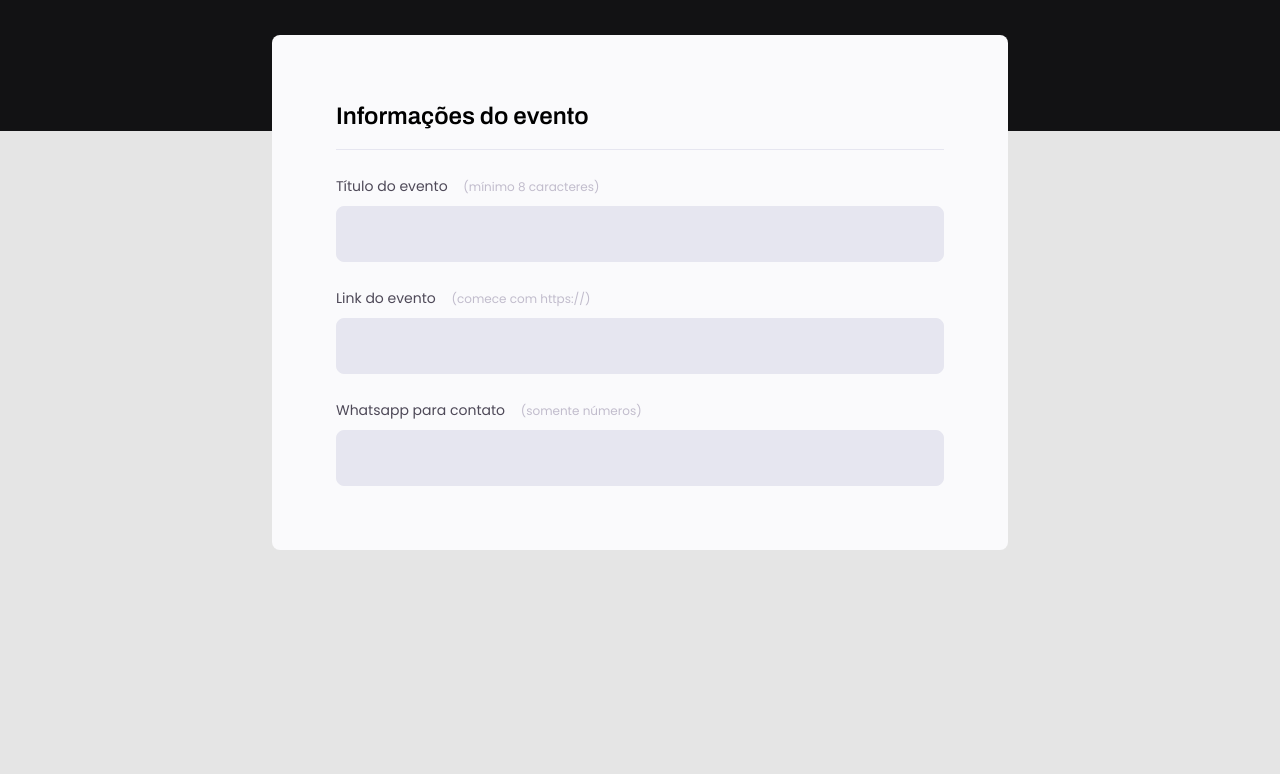
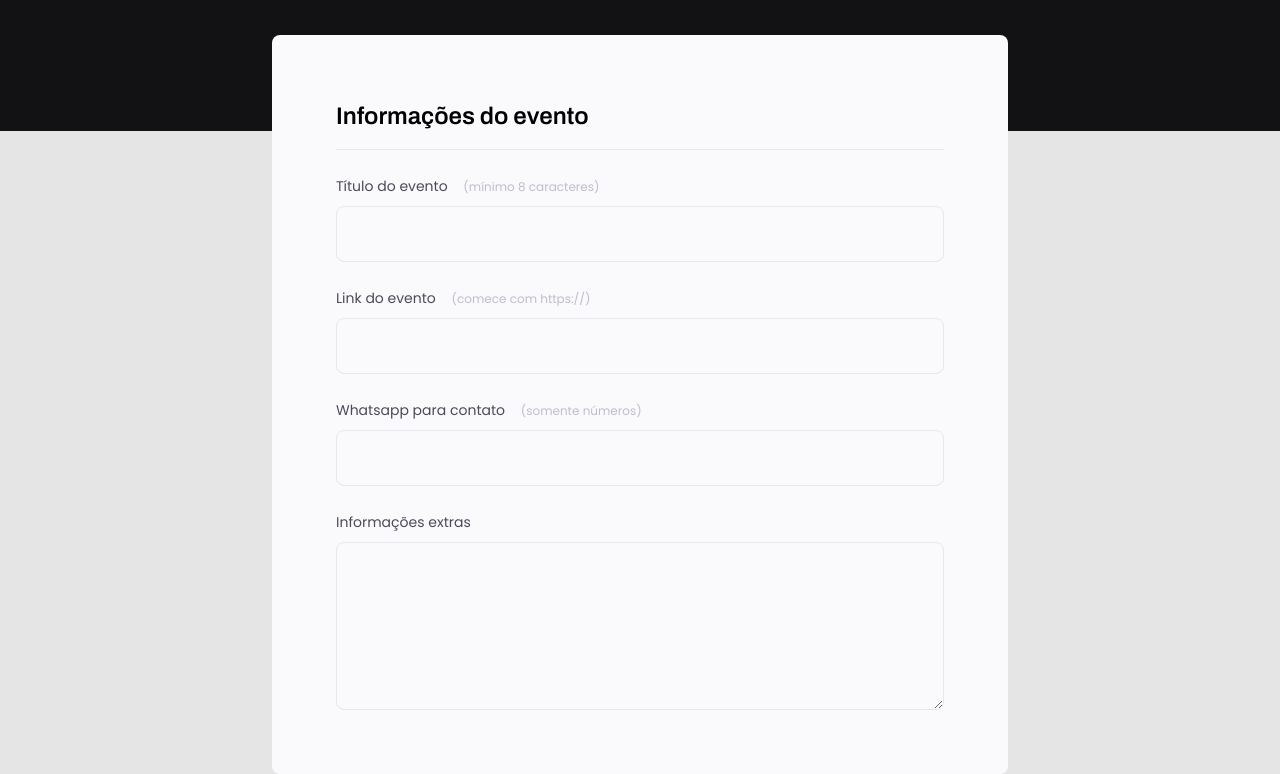
Before and after one commit to anacirqueira/Formulario_eventos, a plain HTML site: page index.html in a window 1280 px wide. Shown: the part 237-1011 px from the top of the page. Before the commit the page ends 800 px from the top, so only its background shows below. Drawn offline with Linux system fonts and the light colour scheme.

Commit message:
Ajuste textarea

```diff
--- a/index.html
+++ b/index.html
@@ -30,12 +30,17 @@
           </div>
           <div class="input-wrapper">
             <label for="event-link">Link do evento <span>(comece com https://)</span></label>
-            <input type="text" id="event-link" />
+            <input type="url" id="event-link" />
           </div>
           <div class="input-wrapper">
             <label for="event-whatsapp">Whatsapp para contato <span>(somente números)</span></label>
             <input type="number" id="event-whatsapp" />
           </div>
+          <div class="input-wrapper">
+            <label for="event-info">Informações extras </label>
+            <textarea id="event-info"></textarea>
+          </div>
+
         </div>
 
       </fieldset>
--- a/style.css
+++ b/style.css
@@ -99,8 +99,8 @@
     color: #C1BCCC;
   }
 
-  .input-wrapper input {
-    background: #E6E6F0;
+  .input-wrapper input, .input-wrapper textarea {
+    background: #FAFAFC;
 
     border: 1px solid #E6E6F0;
     border-radius: 8px;
@@ -112,3 +112,8 @@
     line-height: 26px;
     color: #C1BCCC;
   }
+
+  .input-wrapper textarea {
+    padding: 0;
+    height: 168px;
+  }
```
